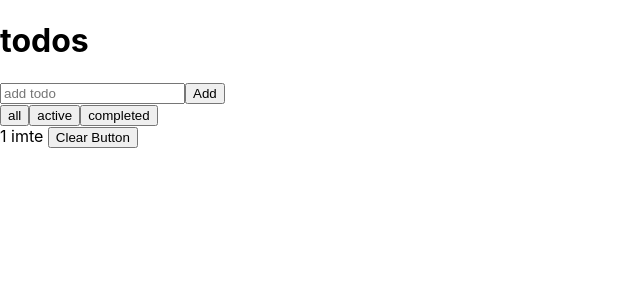
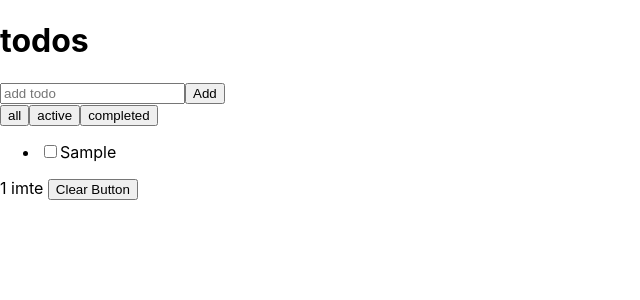
Before and after one commit to hatpoppo/todoapp-sequelize, a React (Create React App) app: page / in a window 1280 px wide. Both pictures are taken after typing "Sample" into the empty fields and a click on the button "Add". Shown: the top 300 px of the page, without its empty margins (0-640 px from the left). Built offline with nearby package versions, Linux system fonts and the light colour scheme.

Commit message:
TodoListとTodoListItemを実装

```diff
--- a/src/TodoApp.tsx
+++ b/src/TodoApp.tsx
@@ -1,6 +1,7 @@
 import React from "react";
 import { TodoHeader } from "./components/TodoHeader";
 import { TodoFooter } from "./components/TodoFooter";
+import { TodoList } from "./components/TodoList";
 import { FileTypes, Todos } from "./TodoApp.types";
 let index = 0;
 
@@ -16,7 +17,8 @@ export class TodoApp extends React.Component<{}, { todos: Todos; filter: FileTyp
     const { filter, todos } = this.state;
     return (
       <div>
-        <TodoHeader addTodo={this._addTodo} setFilter={this._filter} filter="all"></TodoHeader>
+        <TodoHeader addTodo={this._addTodo} setFilter={this._filter} filter={filter}></TodoHeader>
+        <TodoList todos={todos} filter={filter} complete={this._complete}></TodoList>
         <TodoFooter clear={this._clear} todos={todos}></TodoFooter>
       </div>
     );
@@ -42,4 +44,12 @@ export class TodoApp extends React.Component<{}, { todos: Todos; filter: FileTyp
       filter: filter
     });
   };
+  private _complete = id => {
+    const { todos } = this.state;
+    const todo = todos[id];
+    const newTodos = { ...todos, [id]: { ...todo, completed: !todo.completed } };
+    this.setState({
+      todos: newTodos
+    });
+  };
 }
--- /dev/null
+++ b/src/components/TodoList.tsx
@@ -0,0 +1,25 @@
+import React from "react";
+import { TodoListItem } from "./TodoListItem";
+import { FileTypes, Todos } from "../TodoApp.types";
+
+interface TodoListProps {
+  todos: Todos;
+  filter: FileTypes;
+  complete: (id: string) => void;
+}
+
+export class TodoList extends React.Component<TodoListProps, any> {
+  render() {
+    const { todos, complete, filter } = this.props;
+    const filterdTodos = Object.keys(todos).filter(id => {
+      return filter === "all" || (filter === "completed" && todos[id].completed) || (filter === "active" && !todos[id].completed);
+    });
+    return (
+      <ul className="todos">
+        {filterdTodos.map(id => (
+          <TodoListItem key={id} id={id} complete={complete} {...todos[id]}></TodoListItem>
+        ))}
+      </ul>
+    );
+  }
+}
--- /dev/null
+++ b/src/components/TodoListItem.tsx
@@ -0,0 +1,21 @@
+import React from "react";
+import { TodoItem, Todos } from "../TodoApp.types";
+
+interface TodoListItemProps extends TodoItem {
+  id: string;
+  complete: (id: string) => void;
+}
+
+export class TodoListItem extends React.Component<TodoListItemProps, any> {
+  render() {
+    const { id, completed, label, complete } = this.props;
+    return (
+      <li className="todo">
+        <label>
+          <input type="checkbox" checked={completed} onChange={() => complete(id)}></input>
+          {label}
+        </label>
+      </li>
+    );
+  }
+}
```
